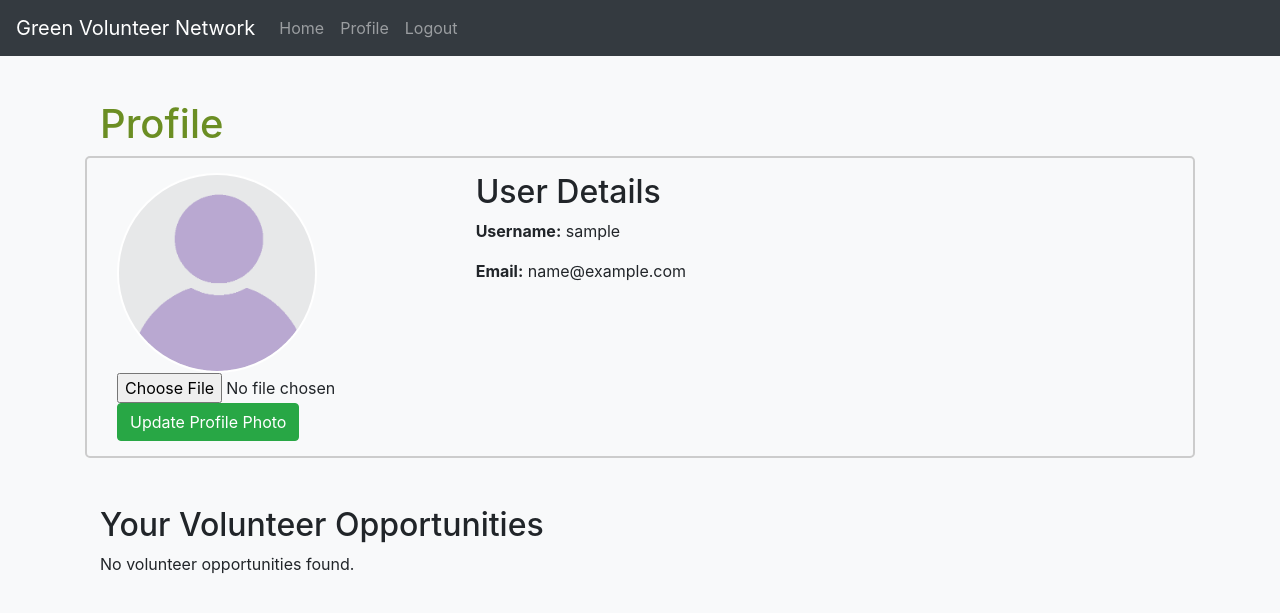
After one commit to Rethekk/IADS-12, a Django app: page /accounts/profile/ in a window 1280 px wide. The commit adds this page. Shown: the top 613 px of the page. Run offline with Django 5.2, Linux system fonts and the light colour scheme; the visitor is signed in with stand-in values (Sample User, id 1); data comes from the database, SQL or seed files in the repository; data that the repository does not hold is empty; some libraries are stand-ins or nearby versions.

Commit message:
Added ability to participate in opportunities and view it in profile page.

```diff
--- a/green_volunteer_network/main/forms.py
+++ b/green_volunteer_network/main/forms.py
@@ -20,6 +20,12 @@ class UserRegisterForm(UserCreationForm):
         model = User
         fields = ['username', 'email', 'password1', 'password2']
 
+    def clean_username(self):
+        username = self.cleaned_data.get('username')
+        if User.objects.filter(username=username).exists():
+            raise forms.ValidationError("This username is already taken. Please choose another.")
+        return username
+
 class ProfileUpdateForm(forms.ModelForm):
     class Meta:
         model = Profile
--- a/green_volunteer_network/main/models.py
+++ b/green_volunteer_network/main/models.py
@@ -1,6 +1,38 @@
 from django.db import models
 from django.contrib.auth.models import User
 
+from django.db import models
+from django.contrib.auth.models import User
+
+class Organization(models.Model):
+    name = models.CharField(max_length=255)
+    description = models.TextField()
+    website = models.URLField(max_length=200)
+    contact_email = models.EmailField()
+
+    def __str__(self):
+        return self.name
+
+class VolunteerOpportunity(models.Model):
+    organization = models.ForeignKey(Organization, on_delete=models.CASCADE)
+    title = models.CharField(max_length=255)
+    description = models.TextField()
+    location = models.CharField(max_length=255)
+    date = models.DateField()
+    required_skills = models.TextField()
+    participants = models.ManyToManyField(User, related_name='participated_opportunities')
+
+    def __str__(self):
+        return self.title
+
+class Pledge(models.Model):
+    user = models.ForeignKey(User, on_delete=models.CASCADE)
+    initiative = models.CharField(max_length=255)
+    description = models.TextField()
+    pledged_on = models.DateTimeField(auto_now_add=True)
+
+    def __str__(self):
+        return f'{self.user.username} - {self.initiative}'
 
 
 class Registration(models.Model):
--- /dev/null
+++ b/green_volunteer_network/main/templates/main/base.html
@@ -0,0 +1,56 @@
+<!DOCTYPE html>
+<html lang="en">
+<head>
+    <meta charset="UTF-8">
+    <meta name="viewport" content="width=device-width, initial-scale=1.0">
+    <title>Green Volunteer Network</title>
+    {% load static %}
+    <link href="https://maxcdn.bootstrapcdn.com/bootstrap/4.5.2/css/bootstrap.min.css" rel="stylesheet">
+    <link rel="stylesheet" href="{% static 'css/styles.css' %}">
+</head>
+<body>
+    <nav class="navbar navbar-expand-lg navbar-dark bg-dark">
+        <a class="navbar-brand" href="{% url 'home' %}">Green Volunteer Network</a>
+        <button class="navbar-toggler" type="button" data-toggle="collapse" data-target="#navbarNav" aria-controls="navbarNav" aria-expanded="false" aria-label="Toggle navigation">
+            <span class="navbar-toggler-icon"></span>
+        </button>
+        <div class="collapse navbar-collapse" id="navbarNav">
+            <ul class="navbar-nav">
+                <li class="nav-item">
+                    <a class="nav-link" href="{% url 'home' %}">Home</a>
+                </li>
+                {% if user.is_authenticated %}
+                <li class="nav-item">
+                    <a class="nav-link" href="{% url 'profile' %}">Profile</a>
+                </li>
+                <li class="nav-item">
+                    <a class="nav-link" href="{% url 'logout' %}">Logout</a>
+                </li>
+                {% else %}
+                <li class="nav-item">
+                    <a class="nav-link" href="{% url 'login' %}">Login</a>
+                </li>
+                <li class="nav-item">
+                    <a class="nav-link" href="{% url 'register' %}">Register</a>
+                </li>
+                {% endif %}
+            </ul>
+        </div>
+    </nav>
+    <div class="container mt-4">
+        {% for message in messages %}
+        <div class="alert alert-{{ message.tags }} alert-dismissible fade show" role="alert">
+            {{ message }}
+            <button type="button" class="close" data-dismiss="alert" aria-label="Close">
+                <span aria-hidden="true">&times;</span>
+            </button>
+        </div>
+        {% endfor %}
+        {% block content %}
+        {% endblock %}
+    </div>
+    <script src="https://code.jquery.com/jquery-3.5.1.slim.min.js"></script>
+    <script src="https://cdn.jsdelivr.net/npm/@popperjs/core@2.11.6/dist/umd/popper.min.js"></script>
+    <script src="https://maxcdn.bootstrapcdn.com/bootstrap/4.5.2/js/bootstrap.min.js"></script>
+</body>
+</html>
--- a/green_volunteer_network/main/templates/main/profile.html
+++ b/green_volunteer_network/main/templates/main/profile.html
@@ -1,19 +1,5 @@
-{#{% extends 'main/base.html' %}#}
-{#{% block content %}#}
-{#<div class="container">#}
-{#    <h1>Profile</h1>#}
-{#    <p><strong>Username:</strong> {{ user.username }}</p>#}
-{#    <p><strong>Email:</strong> {{ user.email }}</p>#}
-{#    <h2>Your Volunteer Opportunities</h2>#}
-{#    <!-- Add logic to display user's opportunities -->#}
-{#</div>#}
-{#{% endblock %}#}
-{##}
-{##}
-
-
 {% extends 'main/base.html' %}
-{% load static %}  <!-- Load static files module -->
+{% load static %}
 
 {% block content %}
 <div class="container">
@@ -28,7 +14,7 @@
             {% else %}
                 <img src="{% get_media_prefix %}defaultAvatar.png" alt="Default Avatar" class="rounded-circle" style="width: 200px; height: 200px;">
             {% endif %}
-        <!-- Edit profile photo form -->
+            <!-- Edit profile photo form -->
             <form method="post" enctype="multipart/form-data">
                 {% csrf_token %}
                 {{ p_form.profile_photo}}
@@ -41,7 +27,6 @@
             <h2>User Details</h2>
             <p><strong>Username:</strong> {{ user.username }}</p>
             <p><strong>Email:</strong> {{ user.email }}</p>
-
         </div>
     </div>
 
@@ -49,12 +34,14 @@
     <div class="row mt-5">
         <div class="col-md-12">
             <h2>Your Volunteer Opportunities</h2>
-            {% if volunteer_opportunities %}
-                {% for opportunity in volunteer_opportunities %}
+            {% if participated_opportunities %}
+                {% for opportunity in participated_opportunities %}
                     <div>
                         <h3>{{ opportunity.title }}</h3>
                         <p>{{ opportunity.description }}</p>
-                        <!-- Add more details as needed -->
+                        <p><strong>Organization:</strong> {{ opportunity.organization }}</p>
+                        <p><strong>Location:</strong> {{ opportunity.location }}</p>
+                        <p><strong>Date:</strong> {{ opportunity.date }}</p>
                     </div>
                     <hr>
                 {% endfor %}
--- a/green_volunteer_network/main/urls.py
+++ b/green_volunteer_network/main/urls.py
@@ -13,11 +13,11 @@ urlpatterns = [
     path('accounts/logout/', views.user_logout, name='logout'),
     path('accounts/profile/', views.profile, name='profile'),
     path('opportunity/<int:pk>/participate/', views.participate, name='participate'),
-    path('about-us/', views.about_us, name='about_us'),
-    path('termsOfService/', views.terms_of_service, name='terms_of_service'),
-    path('volunteerCriteria/', views.volunteerCriteria, name='volunteerCriteria'),
-    path('contact_us/', views.contact_us, name='contact_us'),
-    path('careers/', views.careers, name='careers'),
+    # path('about-us/', views.about_us, name='about_us'),
+    # path('termsOfService/', views.terms_of_service, name='terms_of_service'),
+    # path('volunteerCriteria/', views.volunteerCriteria, name='volunteerCriteria'),
+    # path('contact_us/', views.contact_us, name='contact_us'),
+    # path('careers/', views.careers, name='careers'),
     path('search_suggestions/', views.search_suggestions, name='search_suggestions'),
 
     # password rest
--- a/green_volunteer_network/main/views.py
+++ b/green_volunteer_network/main/views.py
@@ -1,6 +1,7 @@
 from datetime import timezone
 
 from django.contrib.auth import logout, login, authenticate
+from django.contrib.auth.forms import AuthenticationForm
 from django.shortcuts import render, get_object_or_404, redirect
 from django.contrib.auth.decorators import login_required
 from django.contrib import messages
@@ -66,9 +67,12 @@ def profile(request):
     else:
         p_form = ProfileUpdateForm(instance=user_profile)
 
+    participated_opportunities = request.user.participated_opportunities.all()
+
     context = {
         'user_profile': user_profile,
         'p_form': p_form,
+        'participated_opportunities': participated_opportunities,
     }
 
     return render(request, 'main/profile.html', context)
@@ -99,3 +103,17 @@ def user_login(request):
 def user_logout(request):
     logout(request)
     return HttpResponseRedirect(reverse('home'))
+
+def opportunity_detail(request, pk):
+    opportunity = get_object_or_404(VolunteerOpportunity, pk=pk)
+    return render(request, 'main/opportunity_detail.html', {'opportunity': opportunity})
+
+
+def participate(request, pk):
+    opportunity = get_object_or_404(VolunteerOpportunity, pk=pk)
+    if request.user not in opportunity.participants.all():
+        opportunity.participants.add(request.user)
+        messages.success(request, f'You have successfully registered for {opportunity.title}')
+    else:
+        messages.info(request, f'You are already registered for {opportunity.title}')
+    return redirect('profile')
```
